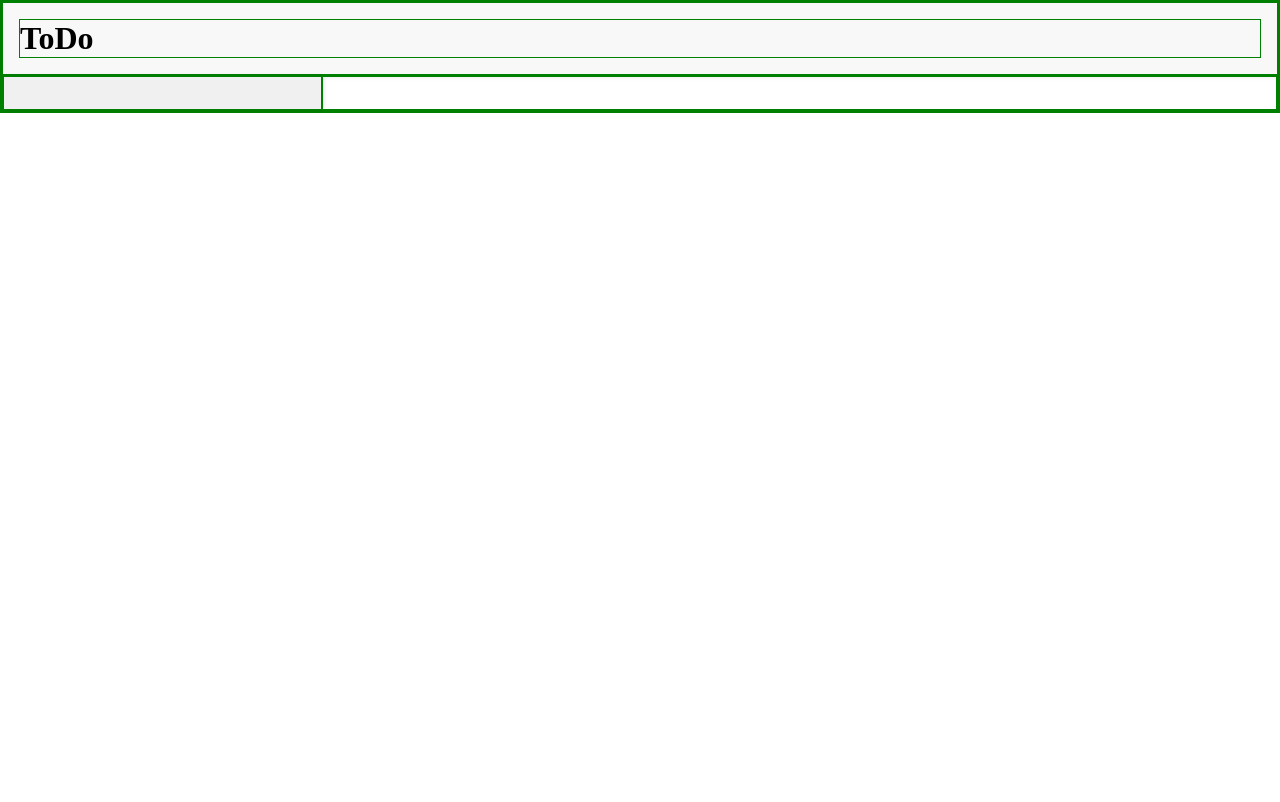
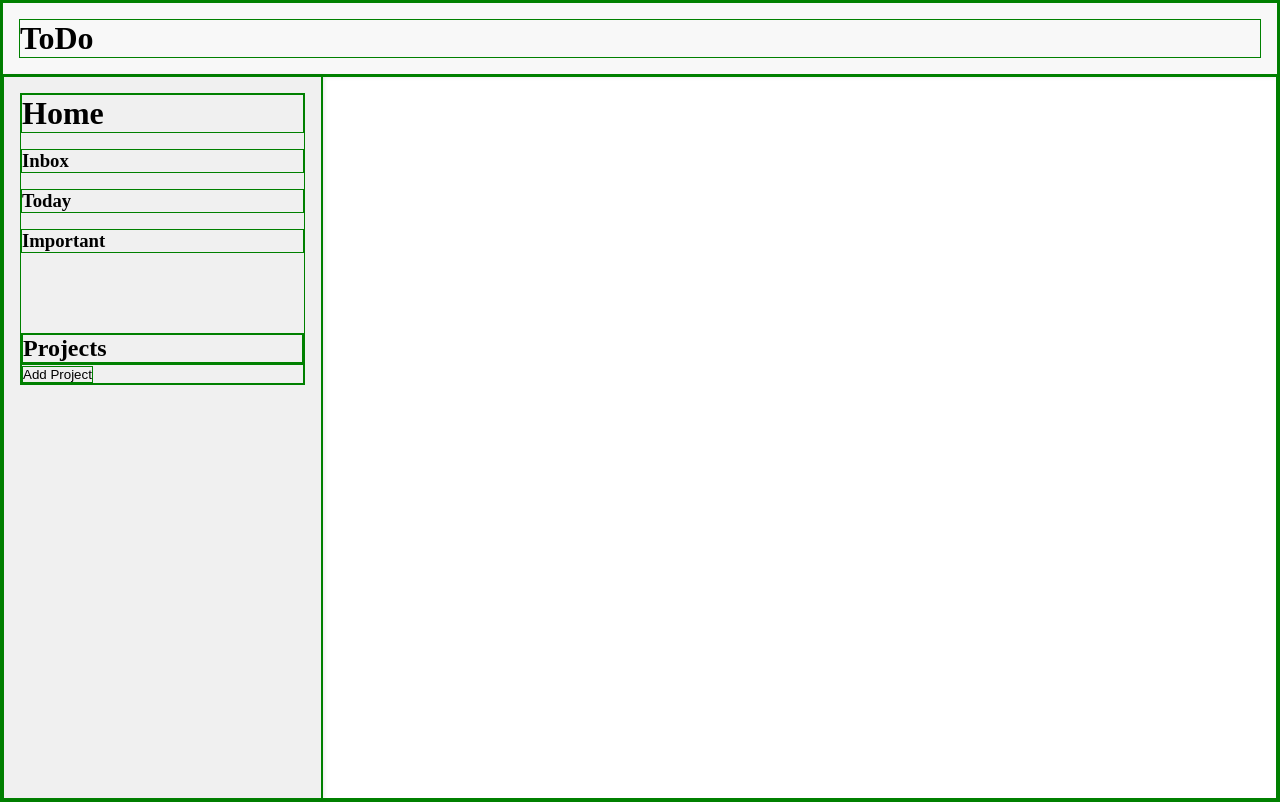
Before and after one commit to Calaxsys/ToDoList-TOP, a website built with webpack: page src/index.html in a window 1280 px wide. Built offline with nearby package versions, Linux system fonts and the light colour scheme.

Commit message:
Created inital UI load inside UI.js

```diff
--- /dev/null
+++ b/src/UI.js
@@ -0,0 +1,19 @@
+import { projects, Project } from "./projects";
+
+function initialLoad() {
+  const sidebarNavElementsDisplay = document.querySelector("#nav");
+  sidebarNavElementsDisplay.innerHTML = ""; // Clear existing content
+  sidebarNavElementsDisplay.innerHTML = `
+      <h1 id="home-tab">Home</h1>
+      <h3 id="inbox-tab">Inbox</h3>
+      <h3 id="today-tab">Today</h3>
+      <h3 id="important-tab">Important</h3>
+      <div id="projects-section">
+        <h2>Projects</h2>
+        <div id="projects-list"></div>
+        <button id="add-project">Add Project</button>
+      </div>
+  `;
+}
+
+export { initialLoad };
--- a/src/index.html
+++ b/src/index.html
@@ -10,7 +10,9 @@
       <h1>ToDo</h1>
     </header>
     <div class="container">
-      <div id="sidebar"></div>
+      <div id="sidebar">
+        <div id="nav"></div>
+      </div>
       <div id="main-body"></div>
     </div>
   </body>
--- a/src/index.js
+++ b/src/index.js
@@ -1 +1,4 @@
 import "./styles.css";
+import { initialLoad } from "./UI";
+
+initialLoad();
--- /dev/null
+++ b/src/projects.js
@@ -0,0 +1,19 @@
+let projects = [];
+
+class Project {
+  constructor(id, name, tasks) {
+    this.id = id;
+    this.name = name;
+    this.tasks = [];
+  }
+
+  addTask(task) {
+    this.tasks.push(task);
+  }
+
+  getTasks() {
+    return this.tasks;
+  }
+}
+
+export { projects, Project };
--- a/src/styles.css
+++ b/src/styles.css
@@ -3,6 +3,12 @@
   padding: 0;
   box-sizing: border-box;
   border: 1px solid green;
+}
+
+body {
+  height: 100vh;
+  display: flex;
+  flex-direction: column;
 }
 
 #header {
@@ -18,6 +24,12 @@
   box-shadow: 2px 0 4px rgba(0, 0, 0, 0.1);
 }
 
+#nav {
+  display: flex;
+  flex-direction: column;
+  gap: 1rem;
+}
+
 #main-body {
   flex-grow: 1;
   padding: 1rem;
@@ -27,3 +39,7 @@
   display: flex;
   flex-grow: 1;
 }
+
+#projects-section {
+  margin-top: 4rem;
+}
```
